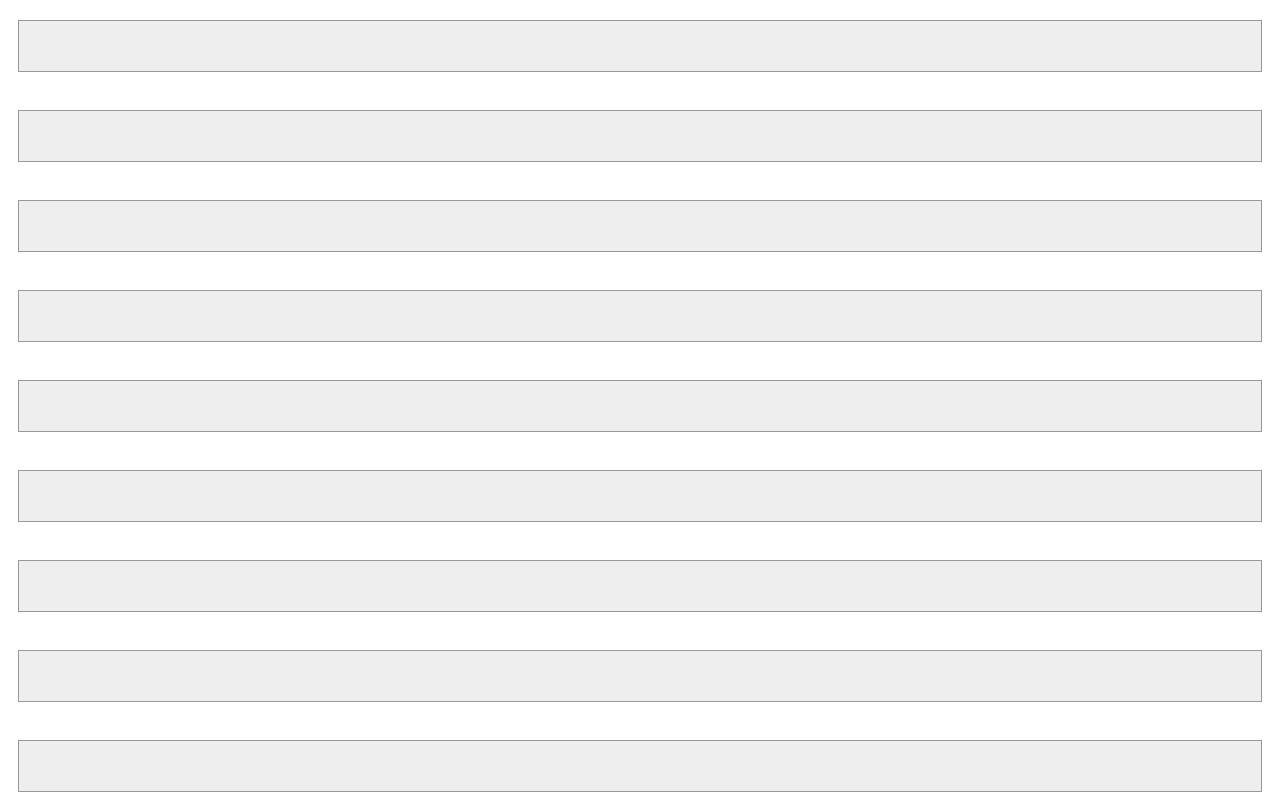
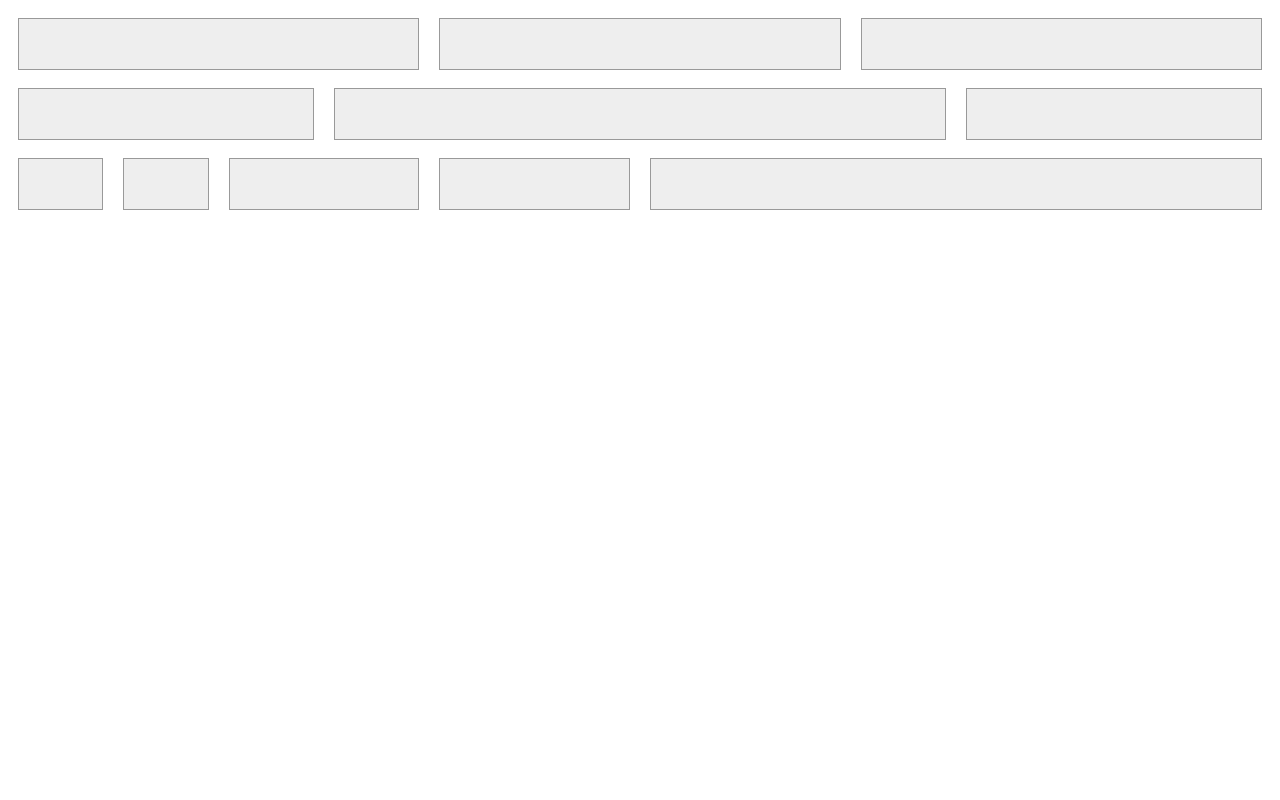
Before and after one commit to zeakhold/baidu-ife, a plain HTML site: page stage1/task8/index.html in a window 1280 px wide. Shown: the top 800 px of the page. Drawn offline with Linux system fonts and the light colour scheme.

Commit message:
Task 8 finished.

```diff
--- a/stage1/task8/index.html
+++ b/stage1/task8/index.html
@@ -2,78 +2,113 @@
 <html lang="en">
 <head>
     <meta charset="UTF-8">
-    <meta http-equiv="X-UA-Compatible" content="IE=edge">
-    <meta name="viewport" content="width=device-width, initial-scale=1">
+    <meta http-equiv="X-UA-Compatible" grid="IE=edge">
+    <meta name="viewport" grid="width=device-width, initial-scale=1">
     <title>Baidu-IFE Stage-One Task-8</title>
     <style>
-
-        .container {
-            margin:10px auto;
-        }
-
-        .row [class^=c-] {
-            padding: 10px;
+        .row [class^=col-] {
+            float: left;
+            display: inline-block;
             height: 70px;
         }
 
-        .content {
+        .container {
+            margin: 0 auto;
+        }
+
+        .grid {
+            margin: 10px;
             background-color: #eee;
             border: 1px solid #999;
             height: 50px;
         }
 
         @media (min-width: 769px) {
+            .col-sm-1 {
+                width: 8.33333%;
+            }
 
+            .col-sm-2 {
+                width: 16.66666%;
+            }
+
+            .col-sm-3 {
+                width: 24.99999%;
+            }
+
+            .col-sm-4 {
+                width: 33.33333%;
+            }
+
+            .col-sm-6 {
+                width: 50%;
+            }
         }
 
         @media (max-width: 768px) {
+            .col-xs-2 {
+                width: 16.66666%;
+            }
 
+            .col-xs-3 {
+                width: 24.99999%;
+            }
+
+            .col-xs-6 {
+                width: 50%;
+            }
+
+            .col-xs-8 {
+                width: 66.66666%;
+            }
+
+            .col-xs-12 {
+                width: 100%;
+            }
         }
     </style>
 </head>
 <body>
 <div class="container">
     <div class="row">
-        <div class="c-sm-4 c-xs-6">
-            <div class="content"></div>
+        <div class="col-sm-4 col-xs-6">
+            <div class="grid"></div>
         </div>
-        <div class="c-sm-4 c-xs-6">
-            <div class="content"></div>
+        <div class="col-sm-4 col-xs-6">
+            <div class="grid"></div>
         </div>
-        <div class="c-sm-4 c-xs-12">
-            <div class="content"></div>
+        <div class="col-sm-4 col-xs-12">
+            <div class="grid"></div>
         </div>
     </div>
     <div class="row">
-        <div class="c-sm-3 c-xs-3">
-            <div class="content"></div>
+        <div class="col-sm-3 col-xs-3">
+            <div class="grid"></div>
         </div>
-        <div class="c-sm-6 c-xs-6">
-            <div class="content"></div>
+        <div class="col-sm-6 col-xs-6">
+            <div class="grid"></div>
         </div>
-        <div class="c-sm-3 c-xs-3">
-            <div class="content"></div>
+        <div class="col-sm-3 col-xs-3">
+            <div class="grid"></div>
         </div>
     </div>
     <div class="row">
-        <div class="c-sm-1 c-xs-2">
-            <div class="content"></div>
+        <div class="col-sm-1 col-xs-2">
+            <div class="grid"></div>
         </div>
-        <div class="c-sm-1 c-xs-2">
-            <div class="content"></div>
+        <div class="col-sm-1 col-xs-2">
+            <div class="grid"></div>
         </div>
-        <div class="c-sm-2 c-xs-8">
-            <div class="content"></div>
+        <div class="col-sm-2 col-xs-8">
+            <div class="grid"></div>
         </div>
-        <div class="c-sm-2 c-xs-3">
-            <div class="content"></div>
+        <div class="col-sm-2 col-xs-3">
+            <div class="grid"></div>
         </div>
-        <div class="c-sm-6 c-xs-3">
-            <div class="content"></div>
+        <div class="col-sm-6 col-xs-3">
+            <div class="grid"></div>
         </div>
     </div>
-
 </div>
-
 </body>
 </html>
```
Also changed, not shown: 1 other file.
